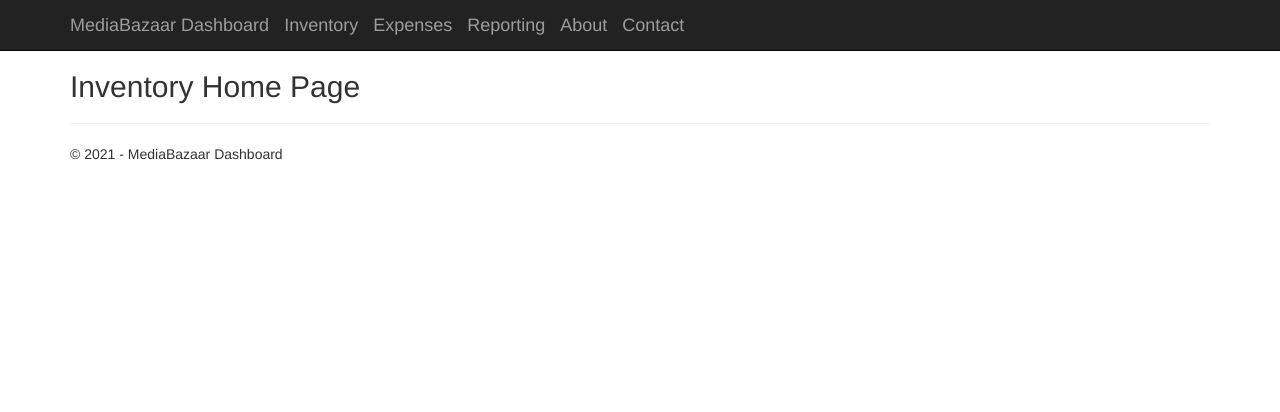
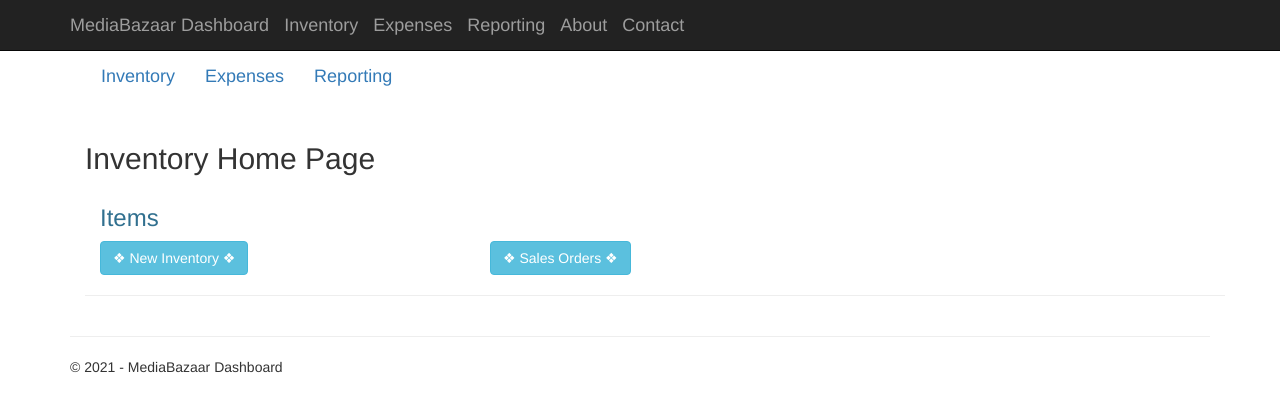
Before and after one commit to Shelton-Classroom/amazon-dashboard-amazon, an ASP.NET MVC app: template Amazon_Dashboard/Amazon_WebApp/Amazon_WebApp/Areas/Inventory/Views/Inventory/Index.cshtml in a window 1280 px wide. Shown: the top 412 px of the page. Run offline with ASP.NET Core 8 and stand-ins for ASP.NET MVC 5, Linux system fonts and the light colour scheme; the template is opened without the code that fills it, so the values that code supplies are empty; the project's own start-up code is not run, and a stand-in starts its controllers and pages; some libraries are stand-ins or nearby versions.

Commit message:
Commit All

```diff
--- a/Amazon_Dashboard/Amazon_WebApp/Amazon_WebApp/Areas/Inventory/Views/Inventory/Index.cshtml
+++ b/Amazon_Dashboard/Amazon_WebApp/Amazon_WebApp/Areas/Inventory/Views/Inventory/Index.cshtml
@@ -1,7 +1,26 @@
 
 @{
     ViewBag.Title = "Inventory Home Page";
-    Layout = "~/Views/Shared/_Layout.cshtml";
+    Layout = "~/Areas/Inventory/Views/Shared/_Inventory.cshtml";
 }
 
 <h2>@ViewBag.Title</h2>
+
+
+<div class="container">
+    <div class="row">
+        <div class="col-lg-12">
+            <h3 class="text text-info">Items</h3>
+        </div>
+    </div>
+    <div class="row">
+        <div class="col-lg-4">
+            @Html.ActionLink(HttpUtility.HtmlDecode("&#10070; New Inventory &#10070;"), "Index", "NewInventories", null, new { @class = "btn btn-info" })
+        </div>
+        <div class="col-lg-4">
+            @Html.ActionLink(HttpUtility.HtmlDecode("&#10070; Sales Orders &#10070;"), "Index", "SalesOrders", null, new { @class = "btn btn-info" })
+        </div>
+
+
+</div>
+    </div>
--- a/Amazon_Dashboard/Amazon_WebApp/Amazon_WebApp/Areas/Inventory/Views/NewInventories/Create.cshtml
+++ b/Amazon_Dashboard/Amazon_WebApp/Amazon_WebApp/Areas/Inventory/Views/NewInventories/Create.cshtml
@@ -2,7 +2,7 @@
 
 @{
     ViewBag.Title = "Create";
-    Layout = "~/Areas/Expenses/Views/Shared/_Expenses.cshtml";
+    Layout = "~/Areas/Inventory/Views/Shared/_Inventory.cshtml";
 }
 
 <h2>Create</h2>
--- a/Amazon_Dashboard/Amazon_WebApp/Amazon_WebApp/Areas/Inventory/Views/NewInventories/Delete.cshtml
+++ b/Amazon_Dashboard/Amazon_WebApp/Amazon_WebApp/Areas/Inventory/Views/NewInventories/Delete.cshtml
@@ -2,7 +2,7 @@
 
 @{
     ViewBag.Title = "Delete";
-    Layout = "~/Areas/Expenses/Views/Shared/_Expenses.cshtml";
+    Layout = "~/Areas/Inventory/Views/Shared/_Inventory.cshtml";
 }
 
 <h2>Delete</h2>
--- a/Amazon_Dashboard/Amazon_WebApp/Amazon_WebApp/Areas/Inventory/Views/NewInventories/Details.cshtml
+++ b/Amazon_Dashboard/Amazon_WebApp/Amazon_WebApp/Areas/Inventory/Views/NewInventories/Details.cshtml
@@ -2,7 +2,7 @@
 
 @{
     ViewBag.Title = "Details";
-    Layout = "~/Areas/Expenses/Views/Shared/_Expenses.cshtml";
+    Layout = "~/Areas/Inventory/Views/Shared/_Inventory.cshtml";
 }
 
 <h2>Details</h2>
--- a/Amazon_Dashboard/Amazon_WebApp/Amazon_WebApp/Areas/Inventory/Views/NewInventories/Edit.cshtml
+++ b/Amazon_Dashboard/Amazon_WebApp/Amazon_WebApp/Areas/Inventory/Views/NewInventories/Edit.cshtml
@@ -2,7 +2,7 @@
 
 @{
     ViewBag.Title = "Edit";
-    Layout = "~/Areas/Expenses/Views/Shared/_Expenses.cshtml";
+    Layout = "~/Areas/Inventory/Views/Shared/_Inventory.cshtml";
 }
 
 <h2>Edit</h2>
--- a/Amazon_Dashboard/Amazon_WebApp/Amazon_WebApp/Areas/Inventory/Views/NewInventories/Index.cshtml
+++ b/Amazon_Dashboard/Amazon_WebApp/Amazon_WebApp/Areas/Inventory/Views/NewInventories/Index.cshtml
@@ -2,7 +2,7 @@
 
 @{
     ViewBag.Title = "Index";
-    Layout = "~/Areas/Expenses/Views/Shared/_Expenses.cshtml";
+    Layout = "~/Areas/Inventory/Views/Shared/_Inventory.cshtml";
 }
 
 <h2>Index</h2>
--- a/Amazon_Dashboard/Amazon_WebApp/Amazon_WebApp/Areas/Inventory/Views/SalesOrders/Create.cshtml
+++ b/Amazon_Dashboard/Amazon_WebApp/Amazon_WebApp/Areas/Inventory/Views/SalesOrders/Create.cshtml
@@ -2,7 +2,7 @@
 
 @{
     ViewBag.Title = "Create";
-    Layout = "~/Areas/Expenses/Views/Shared/_Expenses.cshtml";
+    Layout = "~/Areas/Inventory/Views/Shared/_Inventory.cshtml";
 }
 
 <h2>Create</h2>
--- a/Amazon_Dashboard/Amazon_WebApp/Amazon_WebApp/Areas/Inventory/Views/SalesOrders/Delete.cshtml
+++ b/Amazon_Dashboard/Amazon_WebApp/Amazon_WebApp/Areas/Inventory/Views/SalesOrders/Delete.cshtml
@@ -2,7 +2,7 @@
 
 @{
     ViewBag.Title = "Delete";
-    Layout = "~/Areas/Expenses/Views/Shared/_Expenses.cshtml";
+    Layout = "~/Areas/Inventory/Views/Shared/_Inventory.cshtml";
 }
 
 <h2>Delete</h2>
--- a/Amazon_Dashboard/Amazon_WebApp/Amazon_WebApp/Areas/Inventory/Views/SalesOrders/Details.cshtml
+++ b/Amazon_Dashboard/Amazon_WebApp/Amazon_WebApp/Areas/Inventory/Views/SalesOrders/Details.cshtml
@@ -2,7 +2,7 @@
 
 @{
     ViewBag.Title = "Details";
-    Layout = "~/Areas/Expenses/Views/Shared/_Expenses.cshtml";
+    Layout = "~/Areas/Inventory/Views/Shared/_Inventory.cshtml";
 }
 
 <h2>Details</h2>
--- a/Amazon_Dashboard/Amazon_WebApp/Amazon_WebApp/Areas/Inventory/Views/SalesOrders/Edit.cshtml
+++ b/Amazon_Dashboard/Amazon_WebApp/Amazon_WebApp/Areas/Inventory/Views/SalesOrders/Edit.cshtml
@@ -2,7 +2,7 @@
 
 @{
     ViewBag.Title = "Edit";
-    Layout = "~/Areas/Expenses/Views/Shared/_Expenses.cshtml";
+    Layout = "~/Areas/Inventory/Views/Shared/_Inventory.cshtml";
 }
 
 <h2>Edit</h2>
--- a/Amazon_Dashboard/Amazon_WebApp/Amazon_WebApp/Areas/Inventory/Views/SalesOrders/Index.cshtml
+++ b/Amazon_Dashboard/Amazon_WebApp/Amazon_WebApp/Areas/Inventory/Views/SalesOrders/Index.cshtml
@@ -2,7 +2,7 @@
 
 @{
     ViewBag.Title = "Index";
-    Layout = "~/Areas/Expenses/Views/Shared/_Expenses.cshtml";
+    Layout = "~/Areas/Inventory/Views/Shared/_Inventory.cshtml";
 }
 
 <h2>Index</h2>
--- a/Amazon_Dashboard/Amazon_WebApp/Amazon_WebApp/Areas/Inventory/Views/Shared/_Inventory.cshtml
+++ b/Amazon_Dashboard/Amazon_WebApp/Amazon_WebApp/Areas/Inventory/Views/Shared/_Inventory.cshtml
@@ -0,0 +1,19 @@
+@{
+    ViewBag.Title = "Inventory X";
+    Layout = "~/Views/Shared/_Layout.cshtml";
+}
+
+<nav class="navbar navbar-expand-lg bg-dark">
+    <div class="navbar-collapse collapse" id="navbarColor01">
+        <ul class="nav navbar-nav">
+            <li>@Html.ActionLink("Inventory", "Index", "Inventory", new { @area = "Inventory" }, new { @class = "navbar-brand" })</li>
+            <li>@Html.ActionLink("Expenses", "Index", "Expenses", new { @area = "Expenses" }, new { @class = "navbar-brand" })</li>
+            <li>@Html.ActionLink("Reporting", "Index", "Reporting", new { @area = "Reporting" }, new { @class = "navbar-brand" })</li>
+        </ul>
+    </div>
+</nav>
+
+<div class="container body-content">
+    @RenderBody()
+    <hr />
+</div>
```
Also changed, not shown: Amazon_Dashboard/Amazon_WebApp/Amazon_WebApp/Areas/Expenses/Views/Expenses/Index.cshtml (+14 -1 lines), 7 other files.
